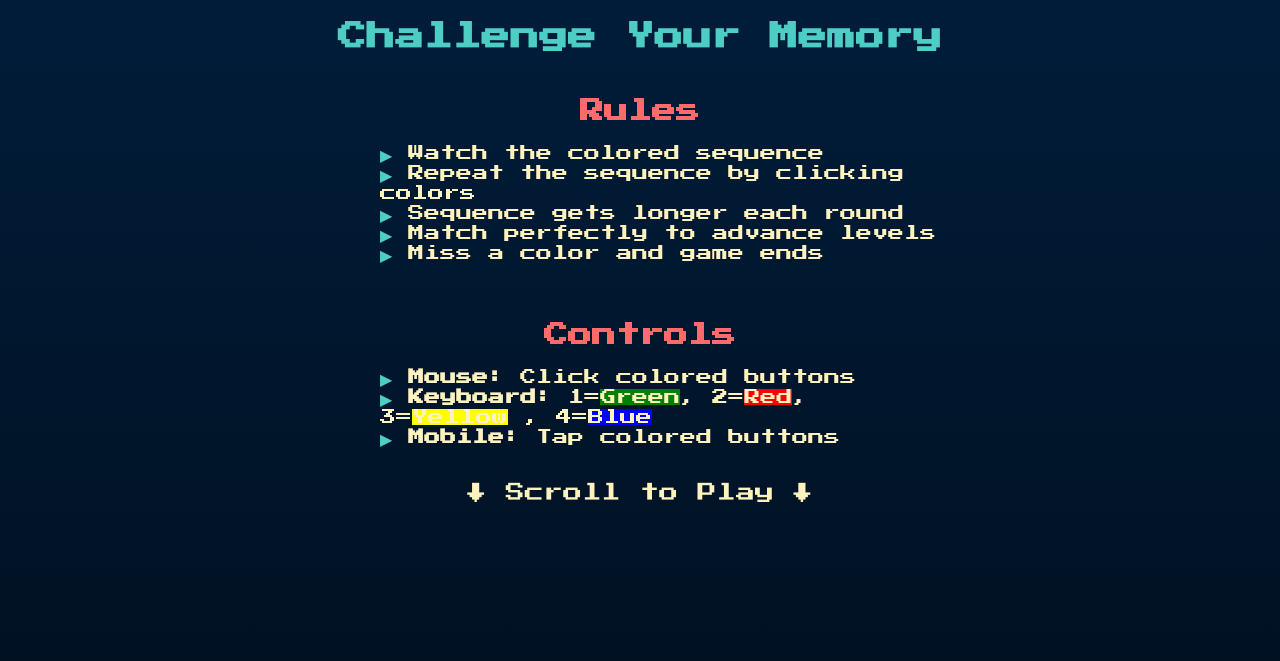
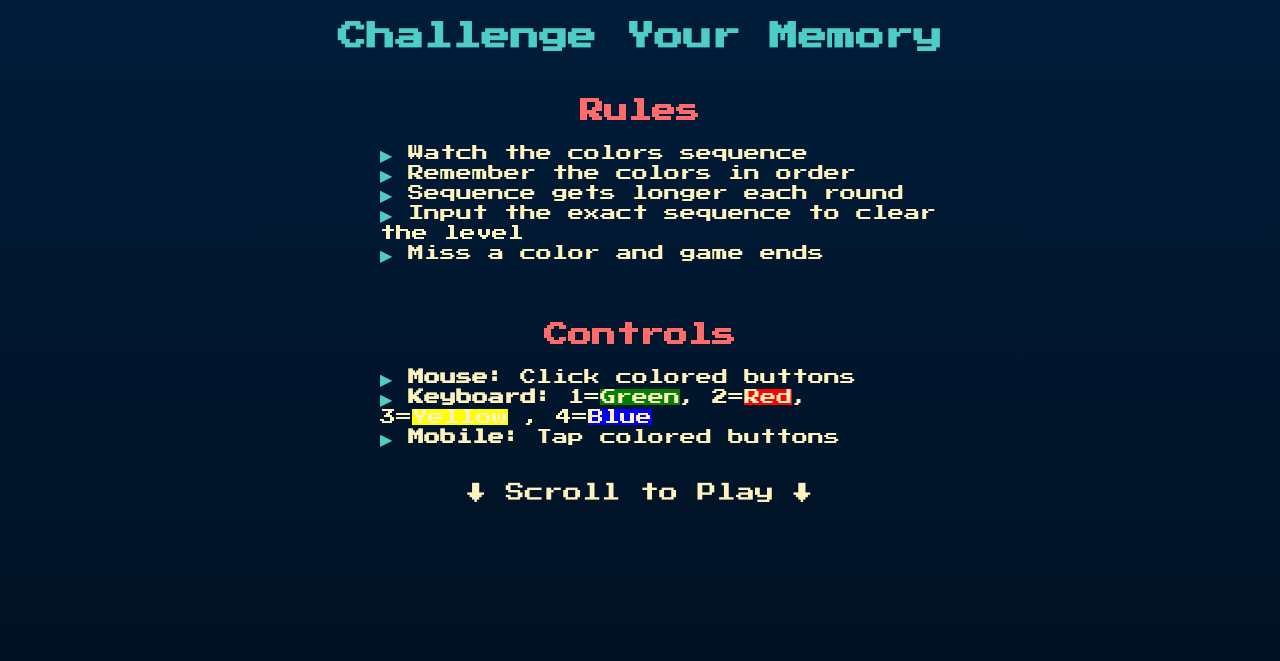
Before and after one commit to kaamilhifzaan/Simon-Game, a plain HTML site: page index.html in a window 1280 px wide. Shown: the part 139-800 px from the top of the page. Drawn offline with nearby package versions, Linux system fonts and the light colour scheme.

Commit message:
Update game rules in index.html

```diff
--- a/index.html
+++ b/index.html
@@ -18,10 +18,10 @@
       <div class="rules-section">
         <h3>Rules</h3>
         <ul>
-          <li>Watch the colored sequence</li>
-          <li>Repeat the sequence by clicking colors</li>
+          <li>Watch the colors sequence</li>
+          <li>Remember the colors in order</li>
           <li>Sequence gets longer each round</li>
-          <li>Match perfectly to advance levels</li>
+          <li>Input the exact sequence to clear the level</li>
           <li>Miss a color and game ends</li>
         </ul>
       </div>
```
